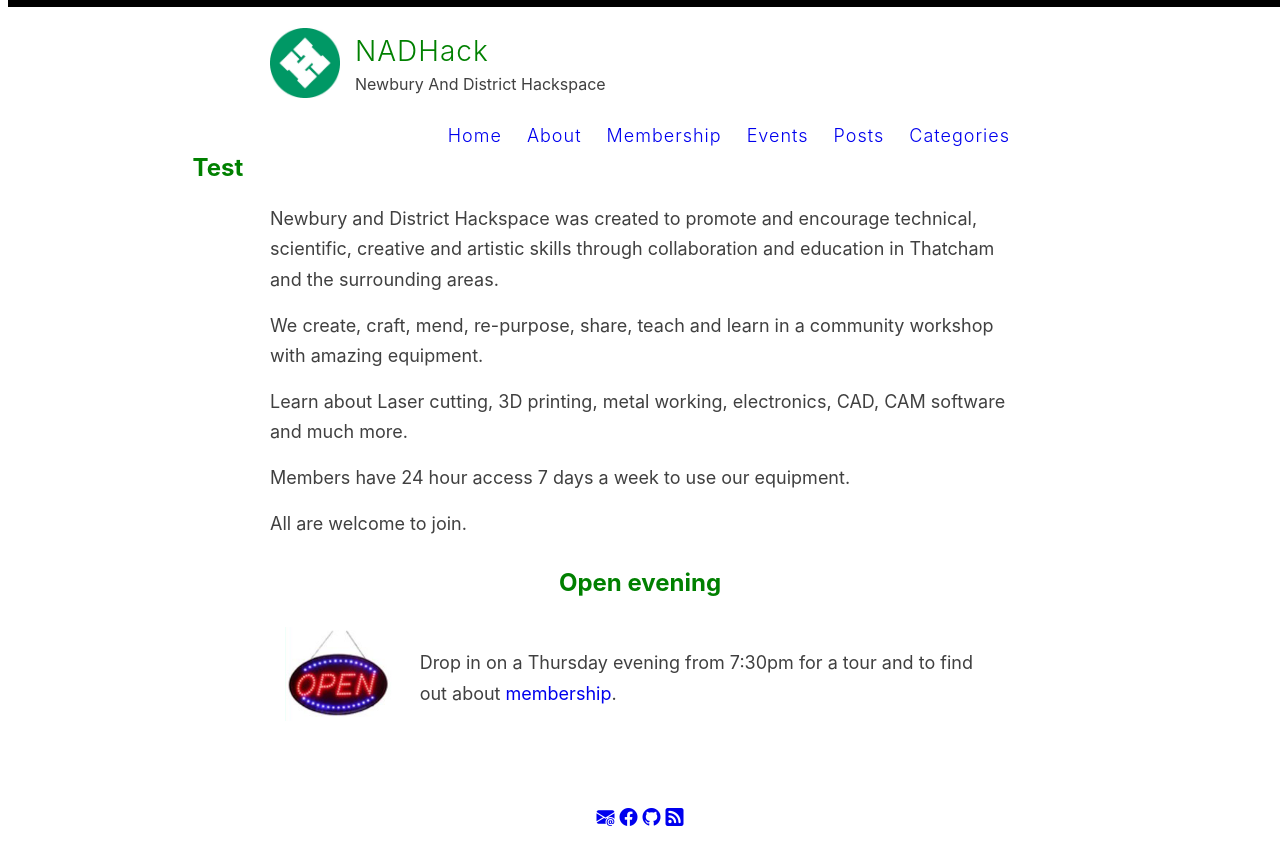
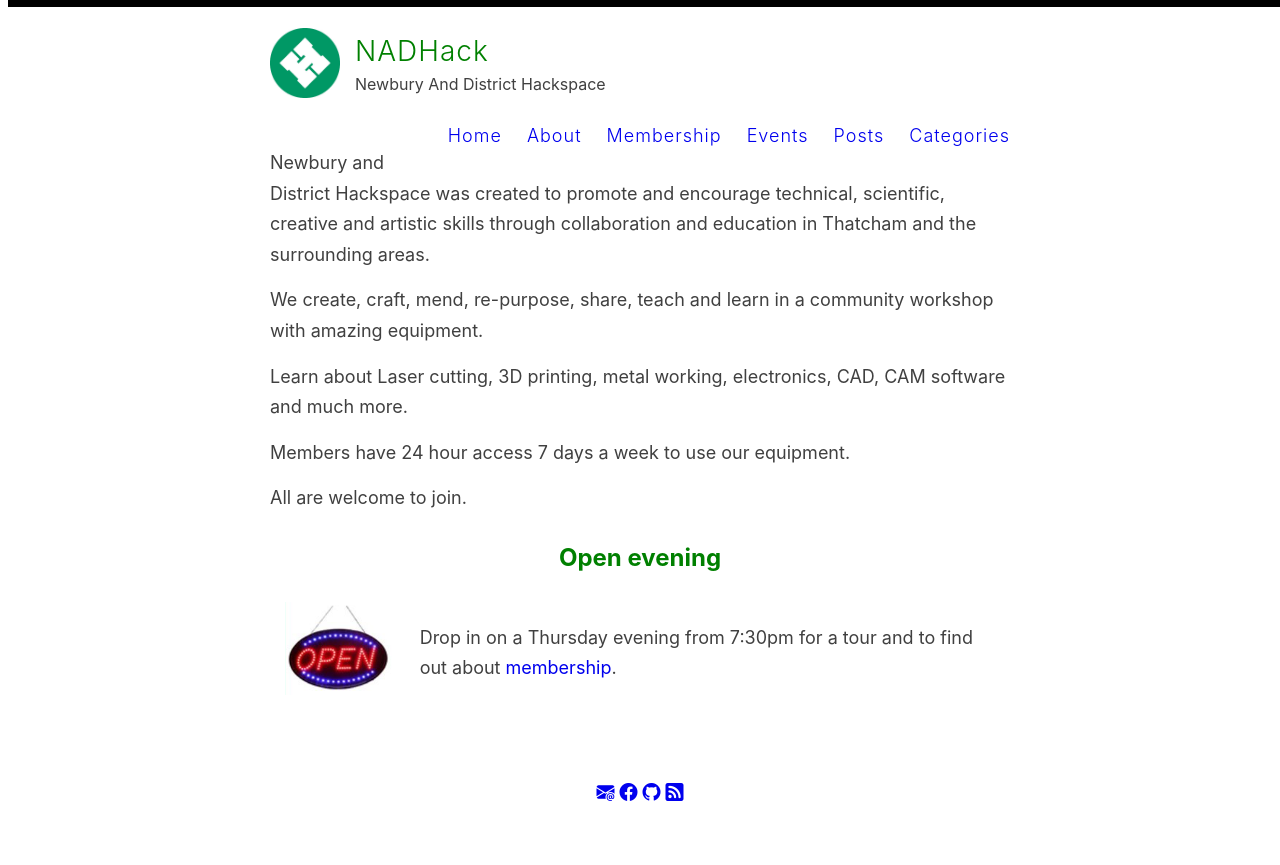
Before and after one commit to nadhack/nhsite, a Jekyll site: the page built from index.html, in a window 1280 px wide. Shown: the top 865 px of the page. Built offline with Jekyll 4.4.1, drawn with Linux system fonts in a browser that asks for light colours; the list of posts is cut into pages by our own code.

Commit message:
remove debug

```diff
--- a/_layouts/default.html
+++ b/_layouts/default.html
@@ -41,7 +41,6 @@
       </div>
 
       <div class="wrapper-main">
-        <h2>Test</h2>
         <div id="main" role="main" class="container">
           {{ content }}
         </div>
```
